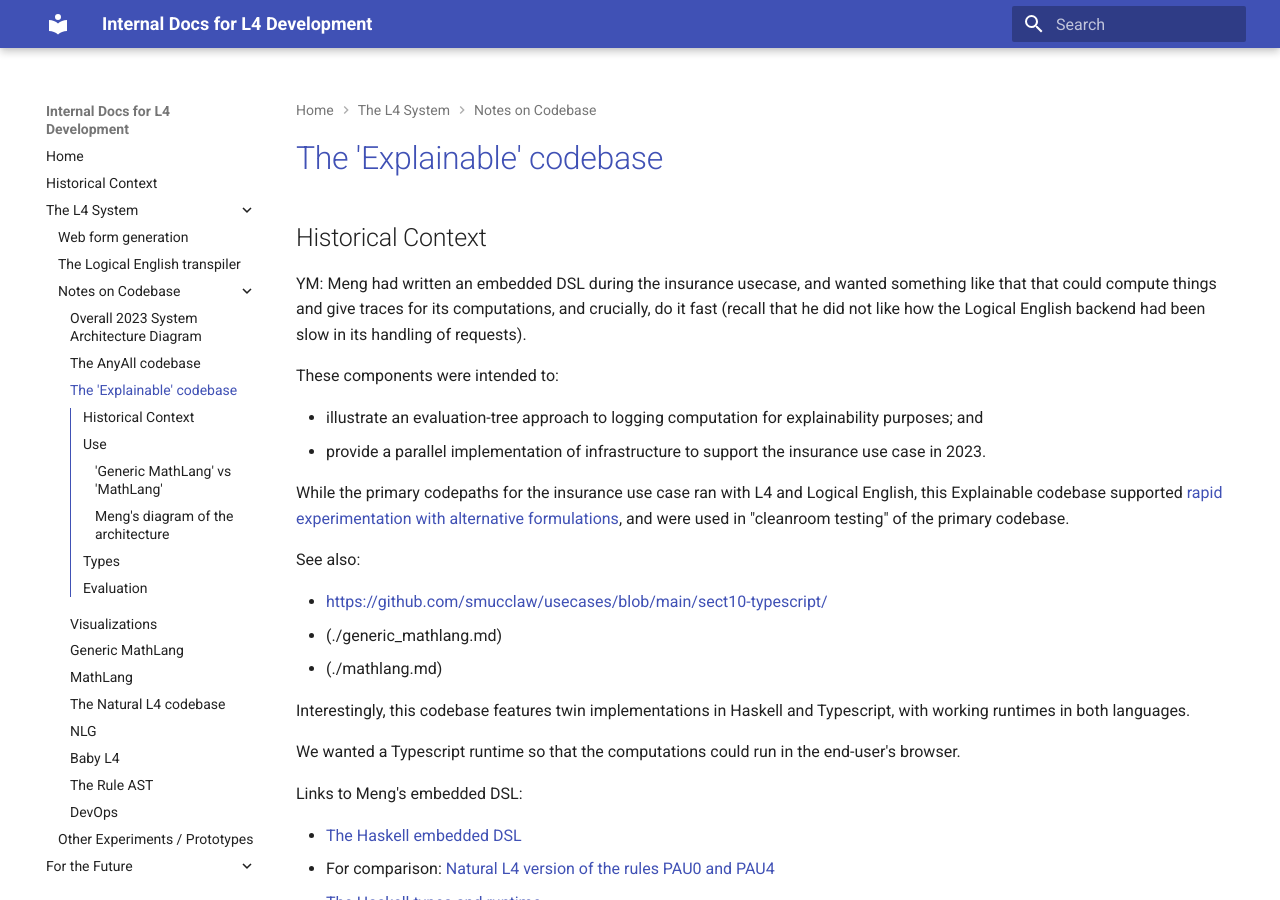
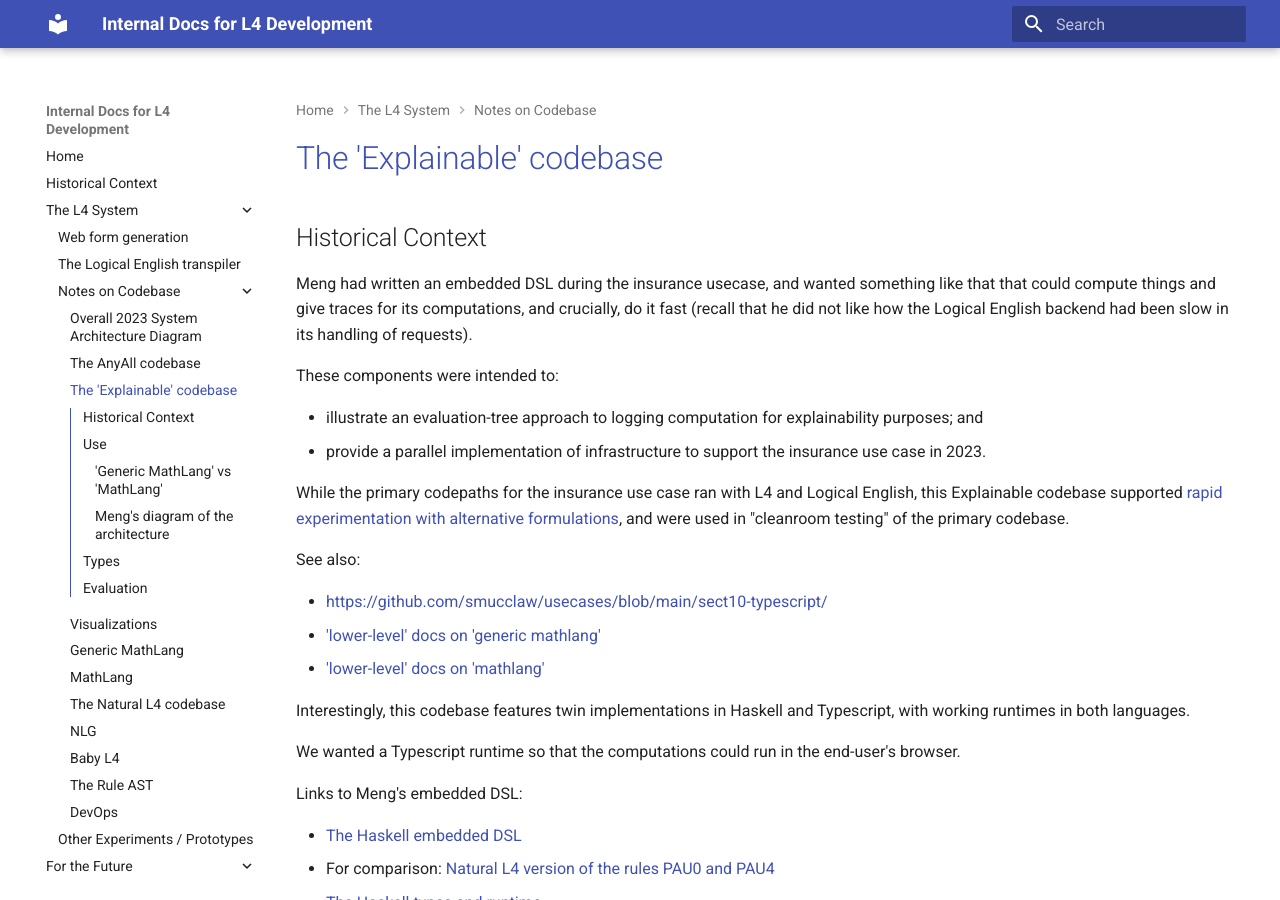
Before and after one commit to smucclaw/internal_docs, an MkDocs documentation site: the page built from docs/current_system/codebase/explainable.md, in a window 1280 px wide and 900 px high. Built offline with MkDocs 1.6.1 and Material for MkDocs 9.7.7, drawn with Linux system fonts in a browser that asks for light colours.

Commit message:
explainable.md: fix misc things like links

```diff
--- a/docs/current_system/codebase/explainable.md
+++ b/docs/current_system/codebase/explainable.md
@@ -2,7 +2,7 @@
 
 ## Historical Context
 
-YM: Meng had written an embedded DSL during the insurance usecase, and wanted something like that that could compute things and give traces for its computations, and crucially, do it fast (recall that he did not like how the Logical English backend had been slow in its handling of requests).
+Meng had written an embedded DSL during the insurance usecase, and wanted something like that that could compute things and give traces for its computations, and crucially, do it fast (recall that he did not like how the Logical English backend had been slow in its handling of requests).
 
 These components were intended to:
 
@@ -18,8 +18,8 @@ and were used in "cleanroom testing" of the primary codebase.
 See also:
 
 - <https://github.com/smucclaw/usecases/blob/main/sect10-typescript/>
-- (./generic_mathlang.md)
-- (./mathlang.md)
+- ['lower-level' docs on 'generic mathlang'](./generic_mathlang.md)
+- ['lower-level' docs on 'mathlang'](./mathlang.md)
 
 Interestingly, this codebase features twin implementations in Haskell and Typescript, with working runtimes in both languages.
 
```
